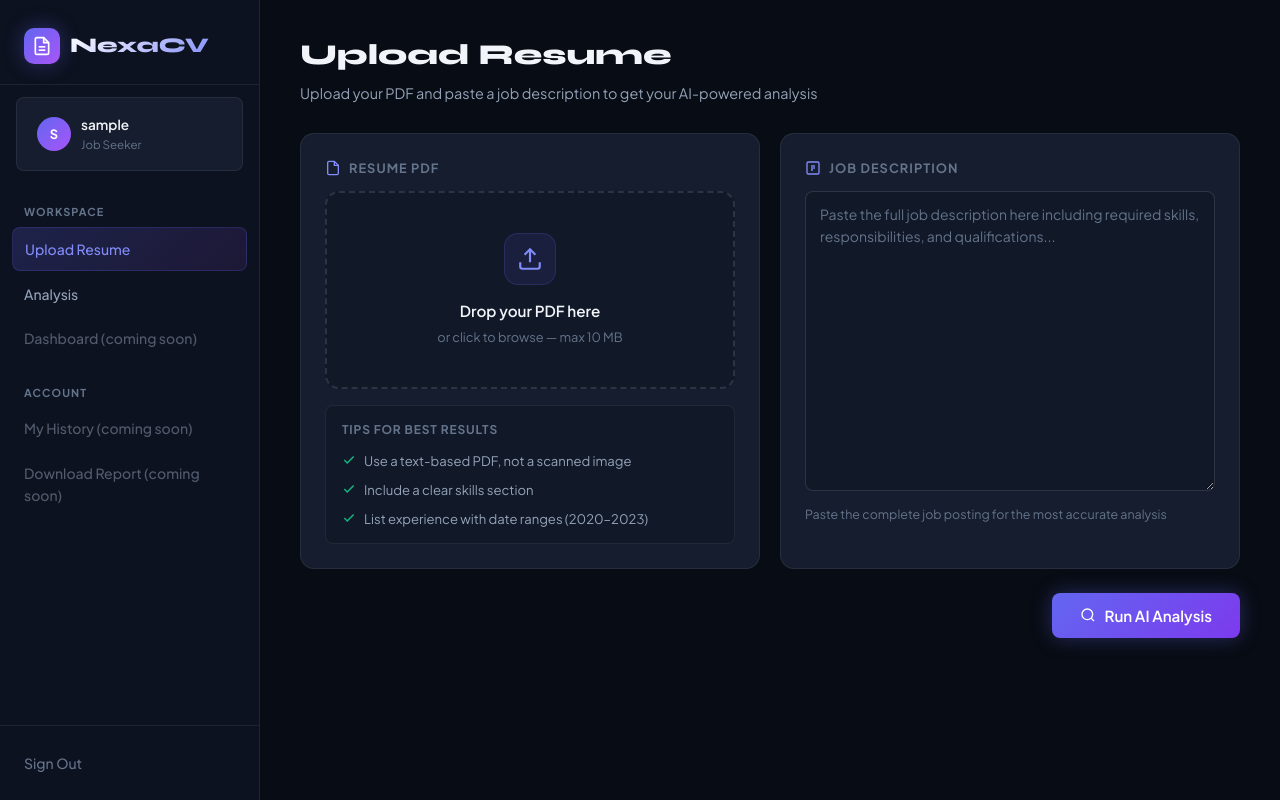
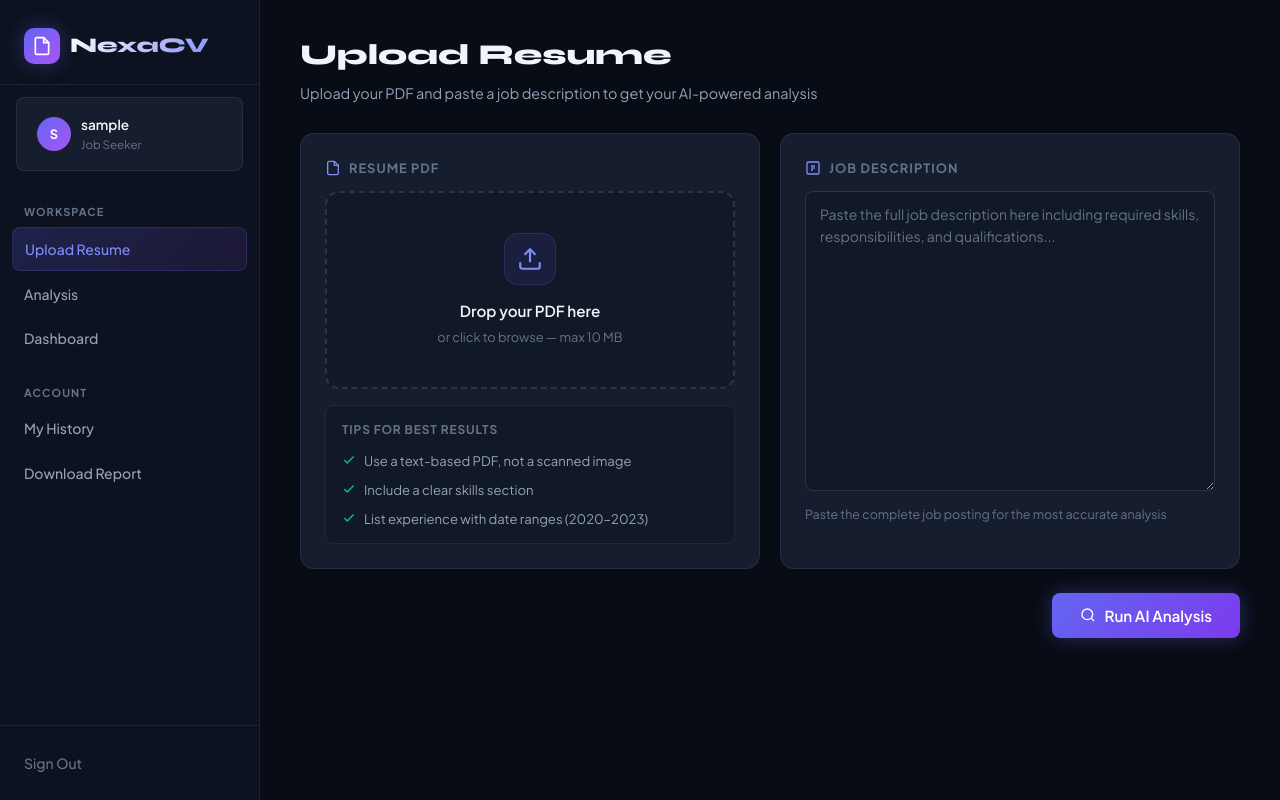
Before and after one commit to snehahhaa/nexa-cv-project, a Flask app: page /upload in a window 1280 px wide. Run offline with Flask 3, Linux system fonts and the light colour scheme; the visitor is signed in with stand-in values (Sample User, id 1).

Commit message:
Refactor sidebar comments and navigation links

```diff
--- a/templates/base.html
+++ b/templates/base.html
@@ -4,28 +4,31 @@
   <meta charset="UTF-8"/>
   <meta name="viewport" content="width=device-width, initial-scale=1.0"/>
   <title>{% block title %}NexaCV{% endblock %}</title>
+
   <link rel="stylesheet" href="{{ url_for('static', filename='css/main.css') }}"/>
   <script src="https://cdn.jsdelivr.net/npm/chart.js@4.4.0/dist/chart.umd.min.js"></script>
 </head>
+
 <body>
 <div class="app-shell">
 
-  <!-- Sidebar -->
+  <!-- ───── SIDEBAR ───── -->
   <aside class="sidebar">
+
+    <!-- Logo -->
     <div class="sidebar-logo">
       <a href="{{ url_for('upload') }}" class="logo-mark">
         <div class="logo-icon">
           <svg viewBox="0 0 24 24" fill="none" stroke="white" stroke-width="2" width="20" height="20">
             <path d="M14 2H6a2 2 0 0 0-2 2v16a2 2 0 0 0 2 2h12a2 2 0 0 0 2-2V8z"/>
             <polyline points="14 2 14 8 20 8"/>
-            <line x1="16" y1="13" x2="8" y2="13"/>
-            <line x1="16" y1="17" x2="8" y2="17"/>
           </svg>
         </div>
         <span class="logo-text">NexaCV</span>
       </a>
     </div>
 
+    <!-- User -->
     {% if username %}
     <div class="sidebar-user">
       <div class="user-avatar">
@@ -38,6 +41,7 @@
     </div>
     {% endif %}
 
+    <!-- NAVIGATION -->
     <nav class="sidebar-nav">
       <div class="nav-section-label">Workspace</div>
 
@@ -51,39 +55,44 @@
         Analysis
       </a>
 
-      <!-- Disabled for now (no backend route yet) -->
-      <div class="nav-item" style="opacity:0.5; cursor:not-allowed;">
-        Dashboard (coming soon)
-      </div>
+      <a href="{{ url_for('dashboard') }}"
+         class="nav-item {% if request.endpoint == 'dashboard' %}active{% endif %}">
+        Dashboard
+      </a>
 
       <div class="nav-section-label" style="margin-top:12px;">Account</div>
 
-      <!-- Disabled -->
-      <div class="nav-item" style="opacity:0.5; cursor:not-allowed;">
-        My History (coming soon)
-      </div>
+      <a href="{{ url_for('history') }}"
+         class="nav-item {% if request.endpoint == 'history' %}active{% endif %}">
+        My History
+      </a>
 
-      <!-- Disabled -->
-      <div class="nav-item" style="opacity:0.5; cursor:not-allowed;">
-        Download Report (coming soon)
-      </div>
+      <a href="{{ url_for('download_report') }}"
+         class="nav-item">
+        Download Report
+      </a>
     </nav>
 
+    <!-- Logout -->
     <div class="sidebar-footer">
       <a href="{{ url_for('logout') }}" class="logout-btn">
         Sign Out
       </a>
     </div>
+
   </aside>
 
-  <!-- Main Content -->
+  <!-- ───── MAIN CONTENT ───── -->
   <main class="main-content">
+
     <div class="page-header">
       {% block header %}{% endblock %}
     </div>
+
     <div class="page-body">
       {% block content %}{% endblock %}
     </div>
+
   </main>
 
 </div>
```
